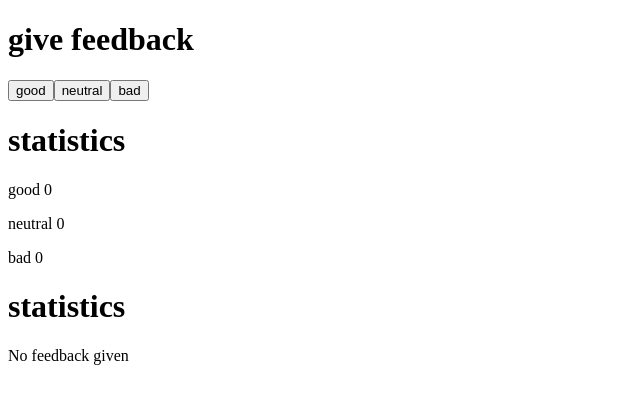
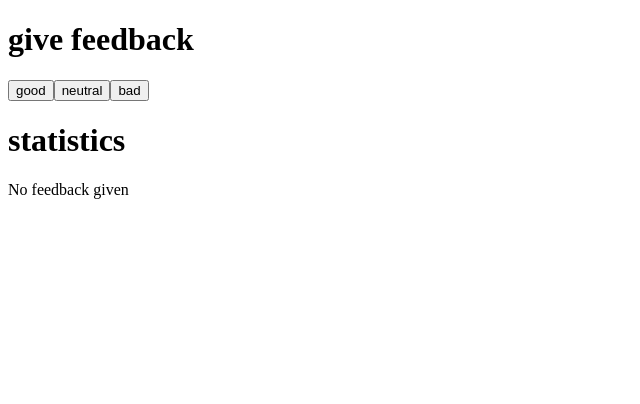
Before and after one commit to RobinKing/fullstack-exercises, a React (Create React App) app in the folder part1/unicafe/: page / in a window 1280 px wide. Shown: the top 404 px of the page, without its empty margins (0-640 px from the left). Built offline with nearby package versions, Linux system fonts and the light colour scheme.

Commit message:
<new 1.10> After step 5.

```diff
--- a/part1/unicafe/src/App.js
+++ b/part1/unicafe/src/App.js
@@ -1,23 +1,31 @@
 import React, { useState } from 'react'
 
-const Statistics = (props) => {
-  const good = props.good
-  const neutral = props.neutral
-  const bad = props.bad
+const Button = ({ handleClick, text }) => (
+  <button onClick={handleClick}>{text}</button>
+)
+
+const Statistic = ({ text, value }) => (
+  <p>{text} {value}</p>
+)
+
+const Statistics = ({ good, neutral, bad }) => {
+  const average = (good - bad) / (good + neutral + bad)
+  const positive = good / (good + neutral + bad)
   if (0 === good + neutral + bad) {
-    return(
+    return (
       <>
-      <h1>statistics</h1>
-      <p>No feedback given</p>
+        <p>No feedback given</p>
       </>
     )
   }
-  return(
-    <>
-    <h1>statistics</h1>
-    <p>average {(good - bad) / (good + neutral + bad)}</p>
-    <p>positive {good / (good + neutral + bad)}</p>
-    </>
+  return (
+    <div>
+      <Statistic text="good" value={good} />
+      <Statistic text="neutral" value={neutral} />
+      <Statistic text="bad" value={bad} />
+      <Statistic text="average" value={average} />
+      <Statistic text="positive" value={positive} />
+    </div>
   )
 }
 
@@ -30,13 +38,10 @@ const App = () => {
   return (
     <div>
       <h1>give feedback</h1>
-      <button onClick={() => setGood(good + 1)}>good</button>
-      <button onClick={() => setNeutral(neutral + 1)}>neutral</button>
-      <button onClick={() => setBad(bad + 1)}>bad</button>
+      <Button handleClick={() => setGood(good + 1)} text="good" />
+      <Button handleClick={() => setNeutral(neutral + 1)} text="neutral" />
+      <Button handleClick={() => setBad(bad + 1)} text="bad" />
       <h1>statistics</h1>
-      <p>good {good}</p>
-      <p>neutral {neutral}</p>
-      <p>bad {bad}</p>
       <Statistics good={good} neutral={neutral} bad={bad} />
     </div>
   )
```
